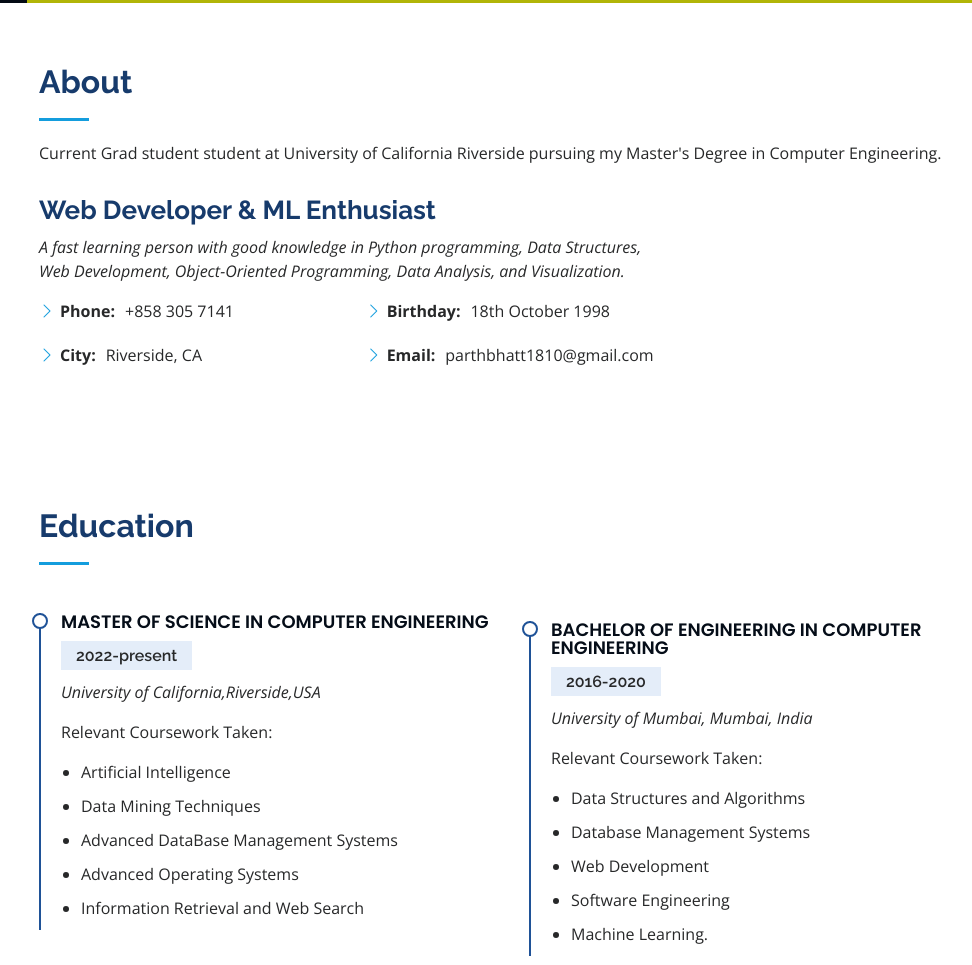
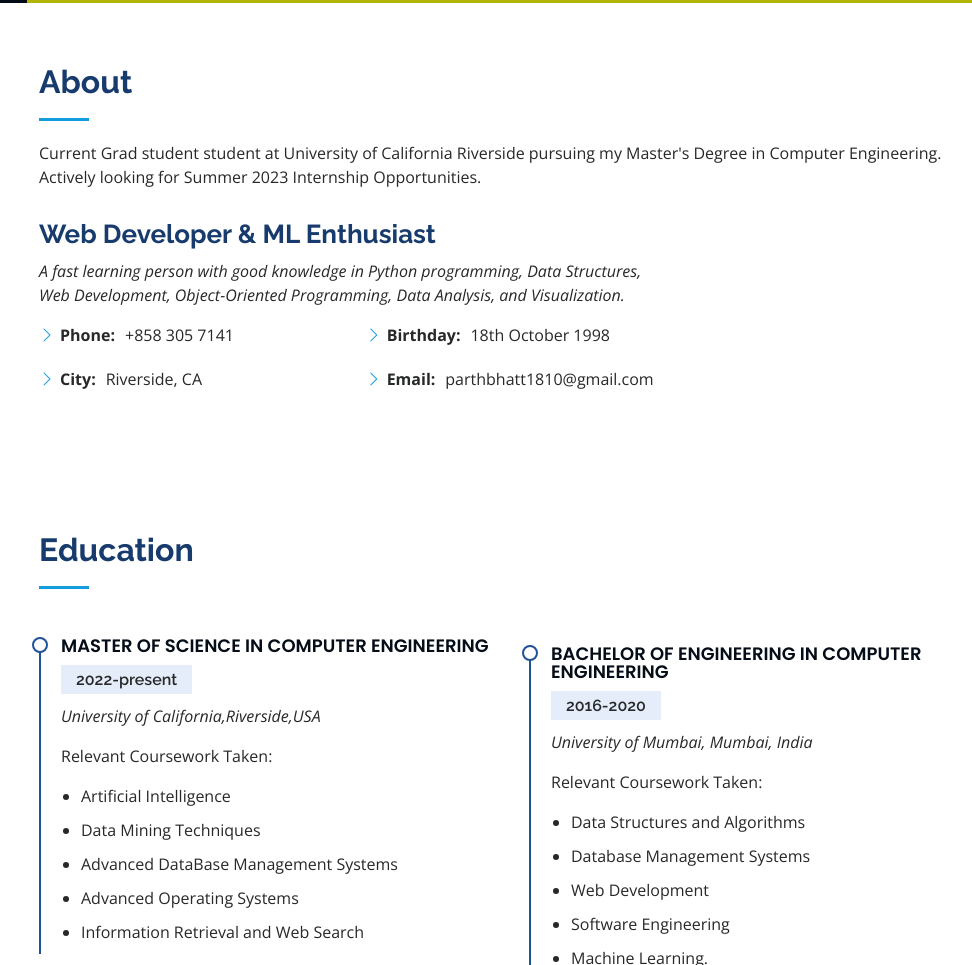
Before and after one commit to Mazrah18/Portfolio_Website, a plain HTML site: page index.html in a window 1280 px wide. Shown: the part 797-1762 px from the top of the page, without its empty margins (273-1245 px from the left). Drawn offline with nearby package versions, Linux system fonts and the light colour scheme.

Commit message:
Update index.html

```diff
--- a/index.html
+++ b/index.html
@@ -73,6 +73,7 @@
         <div class="section-title">
           <h2>About</h2>
           <p>Current Grad student student at University of California Riverside pursuing my Master's Degree in Computer Engineering.</p>
+          <p> Actively looking for Summer 2023 Internship Opportunities. </p>
         </div>
 
         <div class="row">
```
